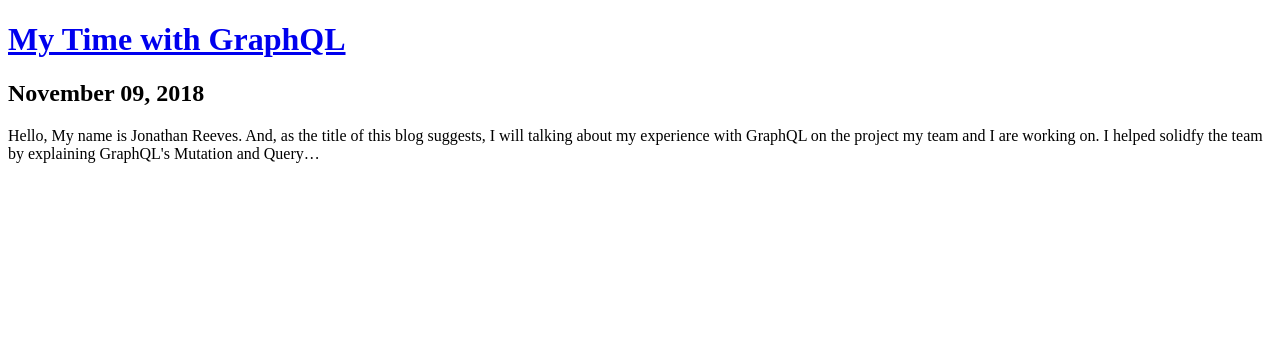
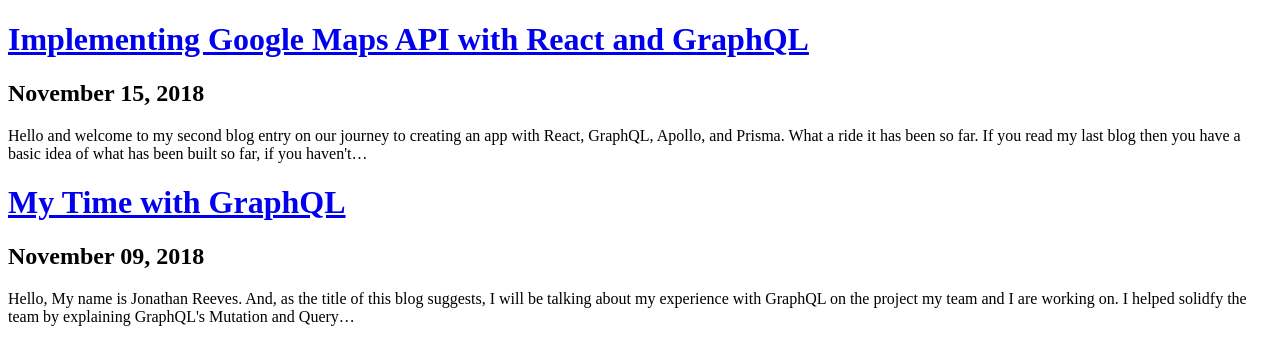
Before and after one commit to RedHoodJT1988/jonathanreevesblog, a Gatsby site: page / in a window 1280 px wide. Built offline with nearby package versions, Linux system fonts and the light colour scheme; Gatsby itself is replaced by a stand-in of ours.

Commit message:
Second blog post

```diff
--- a/src/pages/11-09-18-first-blog-post/index.md
+++ b/src/pages/11-09-18-first-blog-post/index.md
@@ -6,7 +6,7 @@
 
 Hello,
 
-My name is Jonathan Reeves. And, as the title of this blog suggests, I will talking about my experience with GraphQL on the project my team and I are working on.
+My name is Jonathan Reeves. And, as the title of this blog suggests, I will be talking about my experience with GraphQL on the project my team and I are working on.
 
 I helped solidfy the team by explaining GraphQL's Mutation and Query functionality to allow one of my teammates, who specializes is frontend, to develop the mutation for deleting a user. My team is awesome. We immediately meshed together. We see and try to implement everyone's expertise as a whole. There is no I in TEAM and we definitely reflect that. I might have caused some friction with my MacBook acting up at the beginning of the week. But have since fixed that issue and am good to go. GraphQL so far has been amazing and has cut the amount of development time that normally takes place creating logins, signups, and signouts into mere hours vs days.
 
--- /dev/null
+++ b/src/pages/11-15-18-second-blog-post/index.md
@@ -0,0 +1,15 @@
+---
+path: '/second-blog'
+date: '2018-11-15'
+title: 'Implementing Google Maps API with React and GraphQL'
+---
+
+Hello and welcome to my second blog entry on our journey to creating an app with React, GraphQL, Apollo, and Prisma. What a ride it has been so far. If you read my last blog then you have a basic idea of what has been built so far, if you haven't then I highly recommend checking it out then coming back here. You can find my first blog here: https://jonathanreevesblog.netlify.com/first-blog.
+
+To begin today's blog I will tell you about the steps that I took to implement Google Maps API with our project. First we tried to work with Esri ArcGIS JavaScript Map API. It was pretty straight forward and really well documented. The problem I was having with it was getting the environment set up and ready for deployment. For some reason or another Netlify couldn't find the dojo/dojoDOMReady! files and dependencies necessary to function. I spent several hours trying to locate a solution and even reached out to a fellow Lambda Grad that works with the ArcGIS software on a daily basis. I was told that they use WebPack in production and that dojo wasn't something they setup.
+
+Being a bit discouraged and slightly irritated I decided to step away from the computer for a bit. Which is something that I highly recommend doing if you find yourself caught between a rock and a hard place. You need to regain focus. Think about something else for a little while, most often than not a potential solution will come to you and you can try implementing that to see if it works.
+
+Well that is exactly what happened. I was playing with my kids and a thought crossed my mind. Maybe ArcGIS wasn't the best API for this project. Sure it's great and really simple to use but perhaps it doesn't mesh well with the tech stack we chose. I decided at that point I would be using Google Maps Api to accomplish the same thing. I read the documentation. Did a few tutorials to get myself acquainted with the API and it's usage. Then I set out to add a Google Map to our website. What I found out was that Google and ArcGIS both have really well written documentation. It was an easy transition and I was able to create a Map component have it start at a random location and then zero in on the browsers location with a marker showing you your location based on what the browser shows.
+
+All in all it was a frustrating week of work but my team and I were able to get things working and have continued to knock it out of the park with innovative ideas and solutions to issues that get in the way.
```
